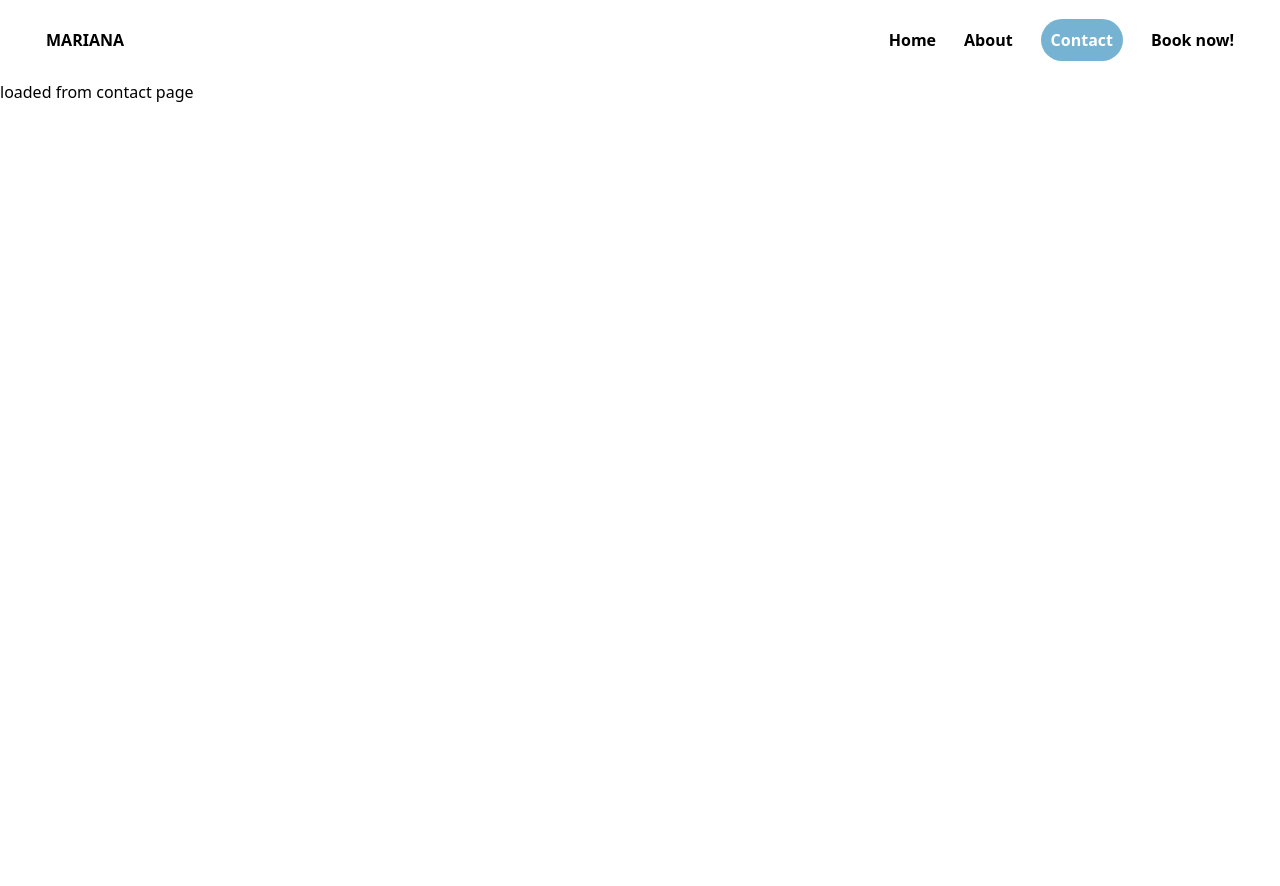
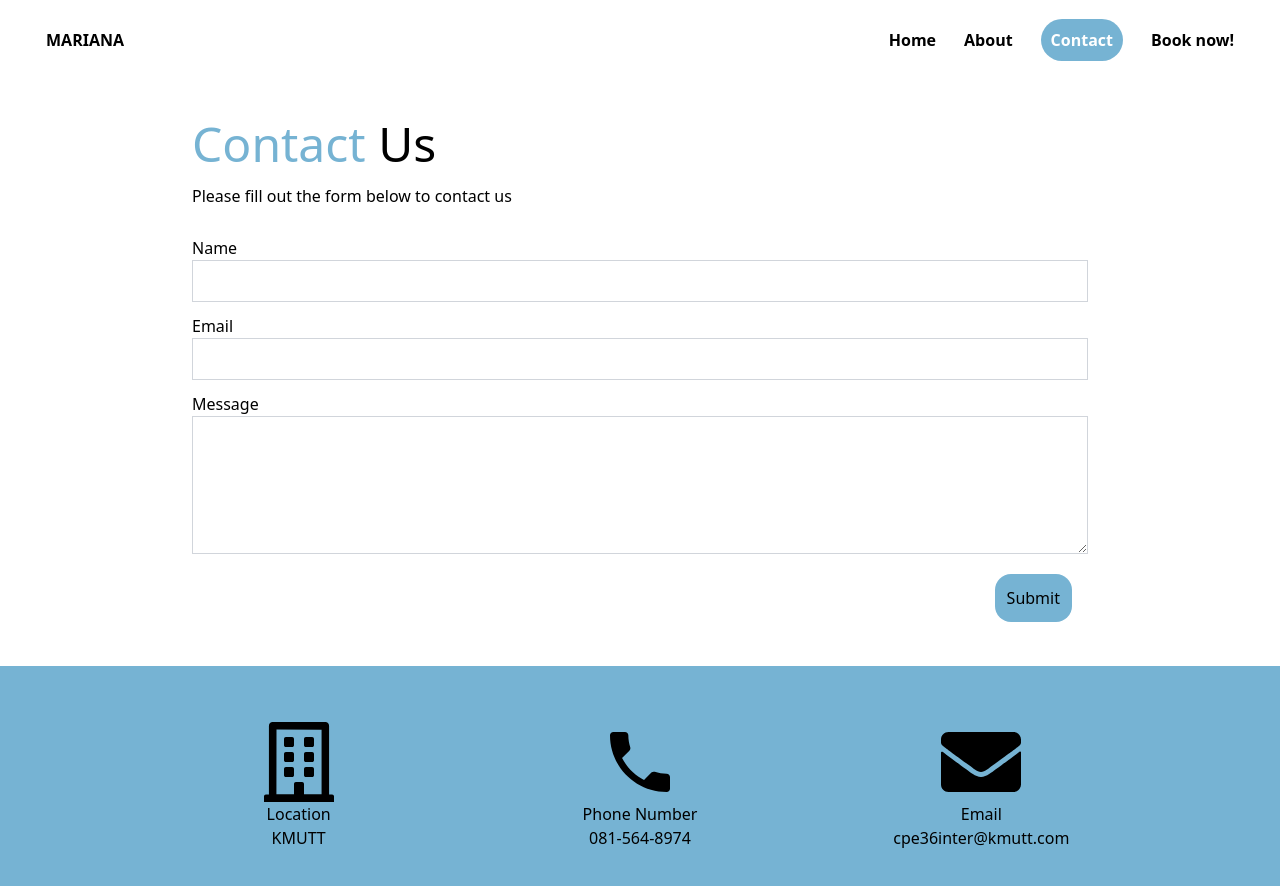
Before and after one commit to TeeThanakit/mariana-hotel, a Next.js app: page /contact in a window 1280 px wide. Shown: the top 886 px of the page. Before the commit the page ends 800 px from the top, so only its background shows below. Built offline with nearby package versions, Linux system fonts and the light colour scheme.

Commit message:
feat: Contact-form

```diff
--- a/app/contact/page.js
+++ b/app/contact/page.js
@@ -1,3 +1,156 @@
-export default function Contact(){
-    return <h1>loaded from contact page</h1>
+"use client";
+
+import { useRef, useState, useEffect } from "react";
+import Notification from "@/components/ui/notification";
+import { FaRegBuilding, FaEnvelope } from "react-icons/fa";
+import { MdLocalPhone } from "react-icons/md";
+
+// Fake API
+async function sendContactData(contactDetails) {
+  const response = await fetch("https://jsonplaceholder.typicode.com/posts", {
+    method: "POST",
+    body: JSON.stringify(contactDetails),
+    headers: {
+      "Content-Type": "application/json",
+    },
+  });
+  const data = await response.json();
+  if (!response.ok) {
+    throw new Error(data.message || "Something went wrong!");
+  }
 }
+
+export default function ContactForm() {
+  const enteredName = useRef();
+  const enteredEmail = useRef();
+  const enteredMessage = useRef();
+  const [requestStatus, setRequestStatus] = useState(); // 'pending', 'success', 'error'
+  const [requestError, setRequestError] = useState();
+
+  useEffect(() => {
+    if (requestStatus === "success" || requestStatus === "error") {
+      const timer = setTimeout(() => {
+        setRequestStatus(null);
+        setRequestError(null);
+      }, 3000);
+
+      return () => clearTimeout(timer);
+    }
+  }, [requestStatus]);
+
+  async function submitHandler(event) {
+    event.preventDefault();
+    // Client Vaildation????
+    setRequestStatus("pending");
+    try {
+      await sendContactData({
+        name: enteredName.current.value,
+        email: enteredEmail.current.value,
+        message: enteredMessage.current.value,
+      });
+      setRequestStatus("success");
+      enteredName.current.value = "";
+      enteredEmail.current.value = "";
+      enteredMessage.current.value = "";
+    } catch (error) {
+      setRequestError(error.message);
+      setRequestStatus("error");
+    }
+  }
+
+  let notification;
+
+  if (requestStatus === "pending") {
+    notification = {
+      status: "pending",
+      title: "Sending message...",
+      message: "Your message is on its way!",
+    };
+  }
+
+  if (requestStatus === "success") {
+    notification = {
+      status: "success",
+      title: "Success!",
+      message: "Message sent successfully!",
+    };
+  }
+
+  if (requestStatus === "error") {
+    notification = {
+      status: "error",
+      title: "Error!",
+      message: requestError,
+    };
+  }
+
+  return (
+    <section>
+      <div className="mx-auto max-w-4xl justify-start">
+        <h1 className="text-5xl pt-10">
+          <span className="text-patty-blue">Contact</span> Us
+        </h1>
+        <p className="py-4">Please fill out the form below to contact us</p>
+        <form onSubmit={submitHandler}>
+          <p className="flex flex-col pt-3">
+            <label>Name</label>
+            <input
+              type="text"
+              required
+              ref={enteredName}
+              className="border border-solid border-gray-300 p-2"
+            />
+          </p>
+          <p className="flex flex-col pt-3">
+            <label>Email</label>
+            <input
+              type="text"
+              required
+              ref={enteredEmail}
+              className="border border-solid border-gray-300 p-2"
+            />
+          </p>
+          <p className="flex flex-col pt-3">
+            <label>Message</label>
+            <textarea
+              rows={5}
+              required
+              ref={enteredMessage}
+              className="border border-solid border-gray-300 p-2"
+            />
+          </p>
+          <div className="flex justify-end pt-5 pr-4 mb-11">
+            <button className="bg-patty-blue p-3 rounded-2xl">Submit</button>
+          </div>
+        </form>
+        {notification && (
+          <Notification
+            status={notification.status}
+            title={notification.title}
+            message={notification.message}
+          />
+        )}
+      </div>
+
+      <div className="bg-patty-blue mt-4 h-60">
+        <div className="mx-auto max-w-5xl flex h-full">
+          <div className="flex flex-col w-1/3 items-center justify-center">
+            <i><FaRegBuilding className="size-20"/></i>
+            <h3>Location</h3>
+            <p>KMUTT</p>
+          </div>
+          <div className="flex flex-col w-1/3 items-center justify-center">
+            <i><MdLocalPhone className="size-20"/></i>
+            <h3>Phone Number</h3>
+            <p>081-564-8974</p>
+          </div>
+          <div className="flex flex-col w-1/3 items-center justify-center">
+            <i><FaEnvelope className="size-20"/></i>
+            <h3>Email</h3>
+            <p>cpe36inter@kmutt.com</p>
+          </div>
+        </div>
+      </div>
+    </section>
+  );
+}
```
